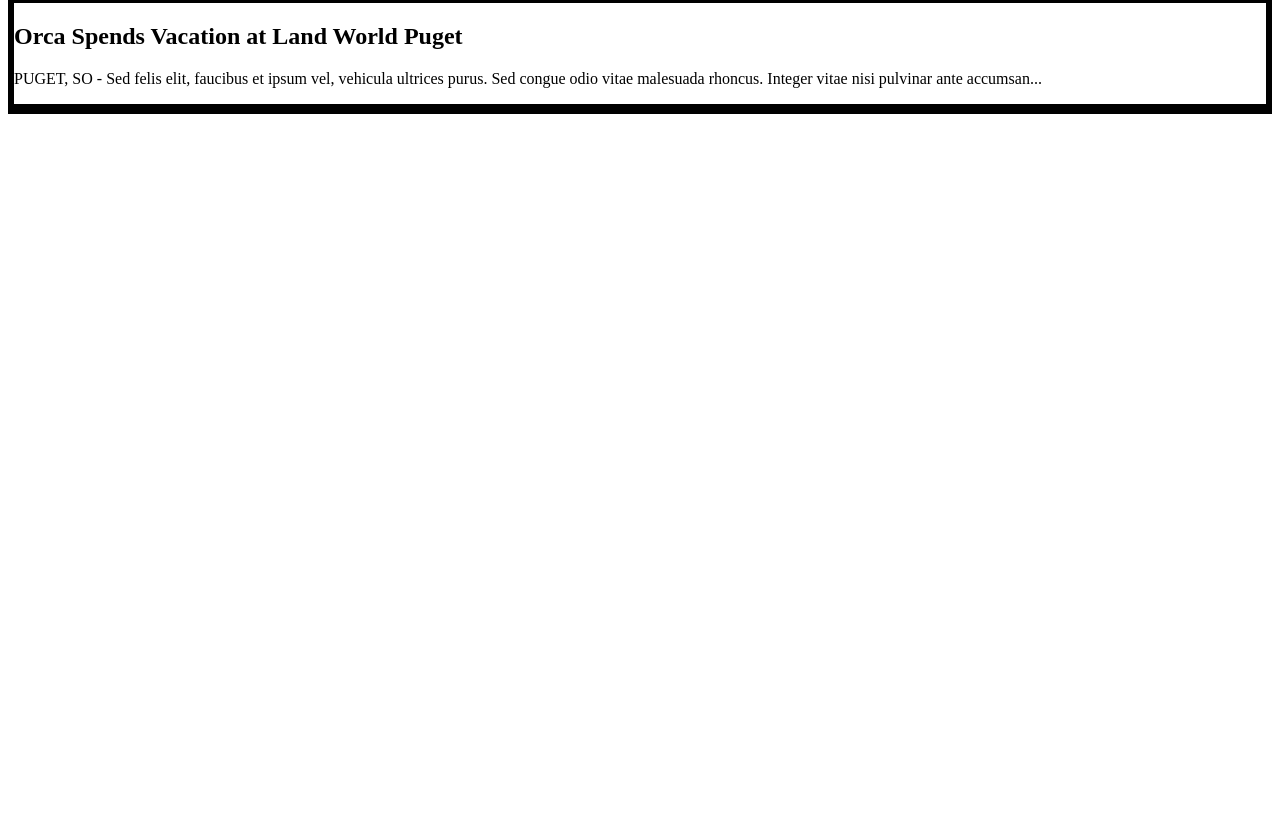
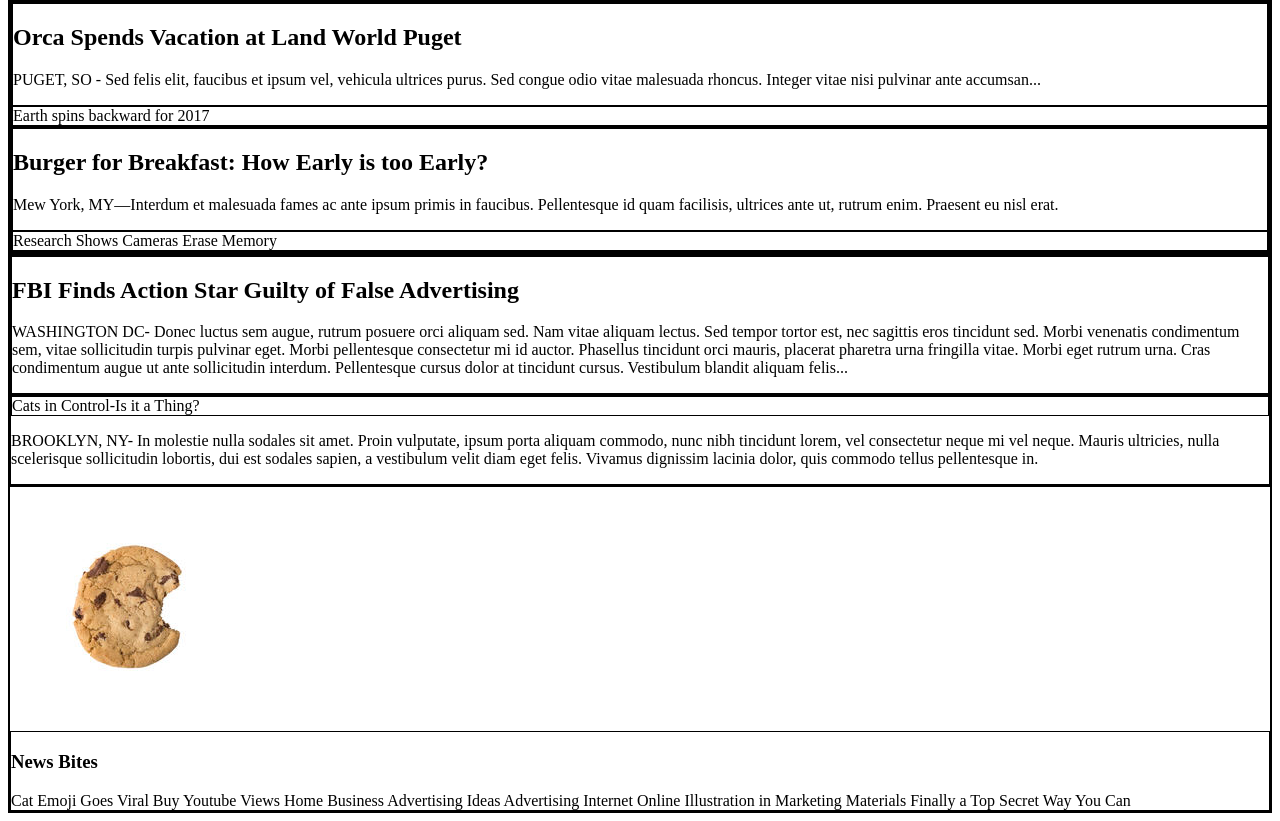
Before and after one commit to serlexington/My-Times, a plain HTML site: page index.html in a window 1280 px wide. Shown: the part 135-956 px from the top of the page. Before the commit the page ends 800 px from the top, so only its background shows below. Drawn offline with Linux system fonts and the light colour scheme.

Commit message:
added main content without css

```diff
--- a/index.html
+++ b/index.html
@@ -39,7 +39,8 @@
            lobortis arcu ex id odio. Nam fermentum nulla et eros bibendum, sed
            ullamcorper massa scelerisque. Vestibulum aliquet placerat leo a hendrerit.
            Nulla non sagittis neque. Nullam sit amet fringilla massa.
-        </p>
+           </p>
+        </div>
           <div class="stories">
             <div class="story">
               <div class="text-content">
@@ -49,18 +50,72 @@
                    rhoncus. Integer vitae nisi pulvinar ante accumsan...
             </p>
               </div>
+             <div class="fall-cancelled image-content">
+            <span>Earth spins backward for 2017</span>
+          </div>
+          </div>
+          <div class="story">
+            <div class="text-content">
+              <h2>Burger for Breakfast: How Early is too Early?</h2>
+              <p>Mew York, MY—Interdum et malesuada fames ac ante ipsum primis
+                in faucibus. Pellentesque id quam facilisis, ultrices ante ut,
+                 rutrum enim. Praesent eu nisl erat.</p>
 
+            </div>
+            <div class="pop-culture image-content">
+              <span>Research Shows Cameras Erase Memory</span>
+            </div>
+          </div>
             </div>
 
           </div>
-          </div>
-      </div>
+
+
       <!-- 2nd news column -->
       <div class="column medium">
+        <div class="story">
+          <div class="text-content">
+            <h2>FBI Finds Action Star Guilty of False Advertising</h2>
+            <p class="narrative">
+            WASHINGTON DC- Donec luctus sem augue, rutrum posuere orci aliquam
+            sed. Nam vitae aliquam lectus. Sed tempor tortor est, nec sagittis
+            eros tincidunt sed. Morbi venenatis condimentum sem, vitae sollicitudin
+             turpis pulvinar eget. Morbi pellentesque consectetur mi id auctor.
+             Phasellus tincidunt orci mauris, placerat pharetra urna fringilla
+             vitae. Morbi eget rutrum urna. Cras condimentum augue ut ante sollicitudin
+              interdum. Pellentesque cursus dolor at tincidunt cursus. Vestibulum
+              blandit aliquam felis...
+          </p>
+          </div>
+        </div>
+        <div class="story">
+          <div class="cat-ceo image-content">
+            <span>Cats in Control-Is it a Thing?</span>
+          </div>
+          <p class="narrative">
+          BROOKLYN, NY- In molestie nulla sodales sit amet. Proin vulputate,
+          ipsum porta aliquam commodo, nunc nibh tincidunt lorem, vel consectetur
+           neque mi vel neque. Mauris ultricies, nulla scelerisque sollicitudin
+           lobortis, dui est sodales sapien, a vestibulum velit diam eget felis.
+           Vivamus dignissim lacinia dolor, quis commodo tellus pellentesque in.
+        </p>
+        </div>
       </div>
       <!-- 3rd news column -->
       <div class="column small">
-      </div>
+        <img class="cookie" src="./resources/css/images/img-news-bite.png" alt="Cookie">
+        <div class="news-bites">
+          <h3>News Bites</h3>
+          <span class="bite">Cat Emoji Goes Viral</span>
+          <span class="bite">Buy Youtube Views</span>
+          <span class="bite">Home Business Advertising Ideas</span>
+          <span class="bite">Advertising Internet Online</span>
+          <span class="bite">Illustration in Marketing Materials</span>
+          <span class="bite">Finally a Top Secret Way You Can</span>
+        </div>
+
+        </div>
+
     </div>
 <footer>
 </footer>
```
